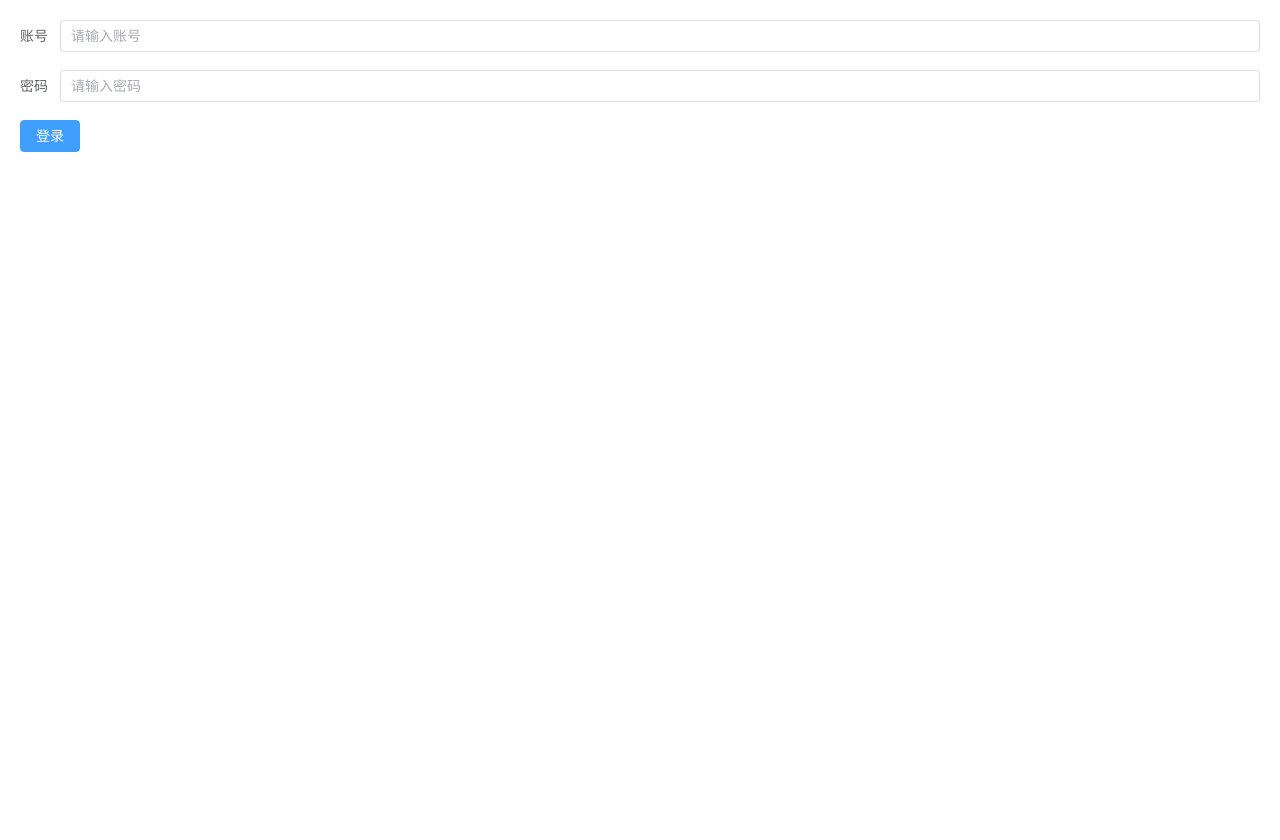
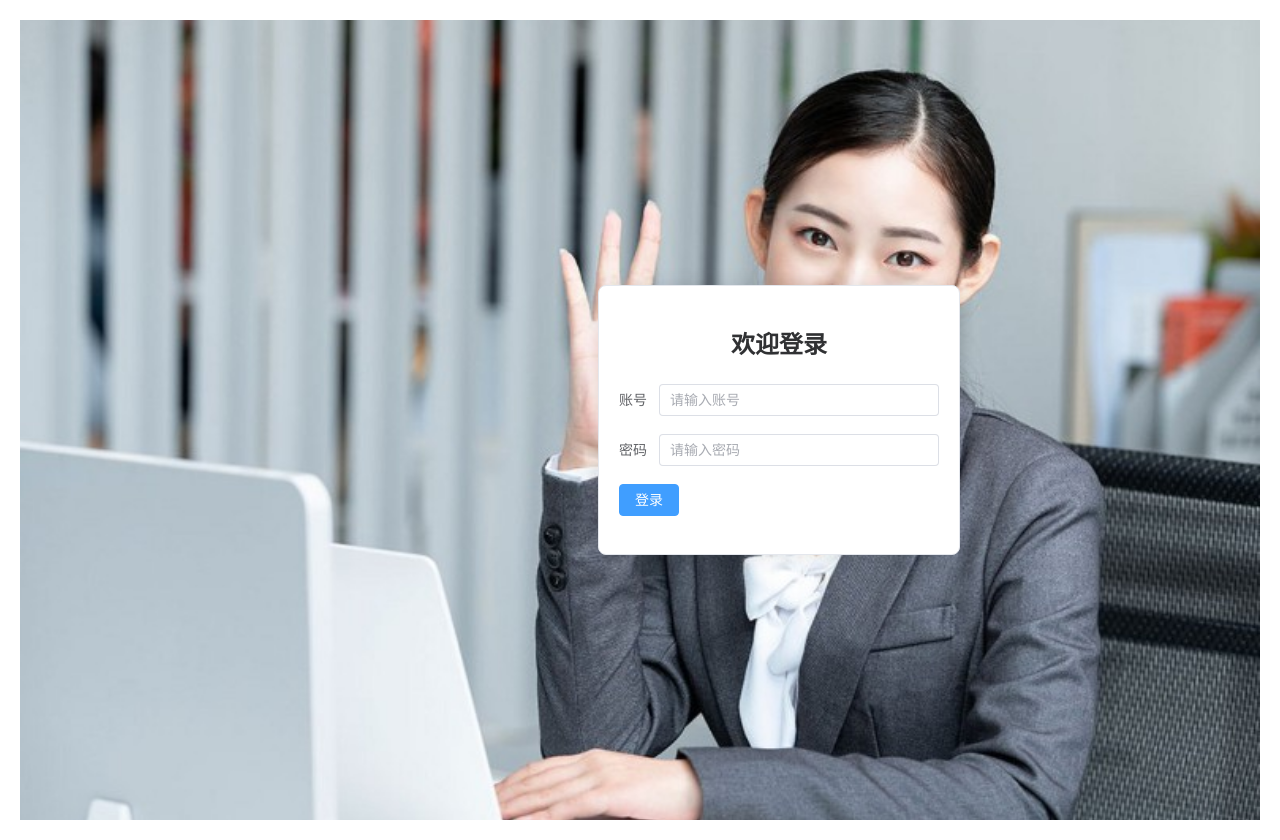
Before and after one commit to songdx1992/lmykfrontend, a Vue app: page /login in a window 1280 px wide. Before the commit the page ends 800 px from the top, so only its background shows below. Built offline with nearby package versions, Linux system fonts and the light colour scheme.

Commit message:
修改样式

```diff
--- a/src/components/CalculationForm.vue
+++ b/src/components/CalculationForm.vue
@@ -44,61 +44,61 @@
 
       <!-- 输入项不强制对齐，换行展开 -->
       <el-row :gutter="20">
-        <el-col :span="5">
+        <el-col :span="6">
           <el-form-item label="数量">
             <el-input-number v-model="item.quantity" :min="1" />
           </el-form-item>
         </el-col>
 
-        <el-col :span="5">
+        <el-col :span="6">
           <el-form-item label="含税单价">
             <el-input-number v-model="item.unit_price" :min="0" :step="0.01" />
           </el-form-item>
         </el-col>
 
-        <el-col :span="5">
+        <el-col :span="6">
           <el-form-item label="退款率(小数)">
             <el-input-number v-model="item.refund_rate" :min="0" :max="1" :step="0.01" />
           </el-form-item>
         </el-col>
 
-        <el-col :span="5">
+        <el-col :span="6">
           <el-form-item label="寄样费费率(小数)">
             <el-input-number v-model="item.sample_fee_rate" :min="0" :max="1" :step="0.001" />
           </el-form-item>
         </el-col>
 
-        <el-col :span="5">
+        <el-col :span="6">
           <el-form-item label="达人佣金率(小数)">
             <el-input-number v-model="item.influencer_rate" :min="0" :max="1" :step="0.01" />
           </el-form-item>
         </el-col>
 
-        <el-col :span="5">
+        <el-col :span="6">
           <el-form-item label="坑位费率保GMV(小数)">
             <el-input-number v-model="item.slot_fee_rate" :min="0" :max="1" :step="0.01" />
           </el-form-item>
         </el-col>
 
-        <el-col :span="5">
+        <el-col :span="6">
           <el-form-item label="广告支出(元)">
             <el-input-number v-model="item.ad_spend_amount" :min="0" :step="1" />
           </el-form-item>
         </el-col>
 
-        <el-col :span="5">
-          <el-form-item label="坑位费不保GMV固定(元)">
+        <el-col :span="6">
+          <el-form-item label="坑位费不保GMV(元)">
             <el-input-number v-model="item.slot_fee_amount" :min="0" :step="1" />
           </el-form-item>
         </el-col>
 
-        <el-col :span="5">
+        <el-col :span="6">
           <el-form-item label="达人佣金税率(小数)">
             <el-input-number v-model="item.influencer_tax_rate" :min="0" :max="1" :step="0.01" />
           </el-form-item>
         </el-col>
 
-        <el-col :span="4">
+        <el-col :span="6">
           <el-form-item label="坑位税率(小数)">
             <el-input-number v-model="item.slot_fee_tax_rate" :min="0" :max="1" :step="0.01" />
           </el-form-item>
--- a/src/components/LoginForm.vue
+++ b/src/components/LoginForm.vue
@@ -1,4 +1,8 @@
 <template>
+  <div class="login-container">
+
+    <el-card class="login-card">
+       <h2 class="title">欢迎登录</h2>
       <el-form @submit.native.prevent="handleLogin">
         <el-form-item label="账号">
           <el-input v-model="username" placeholder="请输入账号" />
@@ -10,6 +14,9 @@
           <el-button type="primary" @click="handleLogin">登录</el-button>
         </el-form-item>
       </el-form>
+       <div class="bg-image"></div>
+    </el-card>
+</div>
 </template>
 
 <script>
@@ -44,3 +51,39 @@ export default {
   }
 };
 </script>
+<style scoped>
+.login-container {
+  position: relative;
+  display: flex;
+  justify-content: flex-end;
+  align-items: center;
+  height: 100vh;
+  background-image: url('/images/login-background.jpg');
+  background-size: cover;
+  background-position: center;
+}
+
+.login-card {
+  width: 360px;
+  margin-right: 300px;
+  background: white;
+  box-shadow: 0 0 20px rgba(0, 0, 0, 0.1);
+  border-radius: 8px;
+}
+
+.title {
+  text-align: center;
+  margin-bottom: 24px;
+}
+
+.bg-image {
+  position: absolute;
+  top: 0;
+  left: 0;
+  width: 100%;
+  height: 100%;
+
+  z-index: -1; /* 确保背景在最底层 */
+}
+
+</style>
--- a/src/views/Dashboard.vue
+++ b/src/views/Dashboard.vue
@@ -85,30 +85,30 @@ export default {
     };
   },
   created() {
-  //   // 检查是否已有 localStorage 登录信息
-  //   const savedUsername = localStorage.getItem('username');
-  //   const savedRole = localStorage.getItem('role');
-  //  if (!savedUsername || !savedRole) {
-  //     this.$router.push('/login');}
-  //     else {
-  //     this.loggedIn = true;
-  //     this.currentUser.username = savedUsername;
-  //     this.currentUser.role = savedRole;
-  //   }
+    // 检查是否已有 localStorage 登录信息
+    const savedUsername = localStorage.getItem('username');
+    const savedRole = localStorage.getItem('role');
+   if (!savedUsername || !savedRole) {
+      this.$router.push('/login');}
+      else {
+      this.loggedIn = true;
+      this.currentUser.username = savedUsername;
+      this.currentUser.role = savedRole;
+    }
 
     // 应用创建时，拉取产品列表
     this.fetchProductList();
 
-    fetch('/fixed_costs')
-      .then(r => r.json())
-      .then(data => {
-        this.fixedCosts = data;
-        console.log('返回数据结构:', data); // ⬅️ 打印完整返回体
-      })
+    // fetch('/fixed_costs')
+    //   .then(r => r.json())
+    //   .then(data => {
+    //     this.fixedCosts = data;
+    //     console.log('返回数据结构:', data); // ⬅️ 打印完整返回体
+    //   })
 
-      .catch(() => {
-        this.$message.error('无法加载固定费用数据');
-      });
+    //   .catch(() => {
+    //     this.$message.error('无法加载固定费用数据');
+    //   });
 
   },
   methods: {
--- a/vite.config.js
+++ b/vite.config.js
@@ -8,32 +8,32 @@ export default defineConfig({
     port: 3000,
     proxy: {
       '/products': {
-        target: 'http://192.168.1.2:8009',
+        target: 'http://192.168.1.53:8009',
         changeOrigin: true
 
       },
       '/fixed_costs': {
-        target: 'http://192.168.1.2:8009',
+        target: 'http://192.168.1.53:8009',
         changeOrigin: true
 
       },
       '/calculate': {
-        target: 'http://192.168.1.2:8009',
+        target: 'http://192.168.1.53:8009',
         changeOrigin: true
 
       },
       '/save_fixed_costs': {
-        target: 'http://192.168.1.2:8009',
+        target: 'http://192.168.1.53:8009',
         changeOrigin: true
 
       },
       '/add_product': {
-        target: 'http://192.168.1.2:8009',
+        target: 'http://192.168.1.53:8009',
         changeOrigin: true
 
       },
       '/all_products': {
-        target: 'http://192.168.1.2:8009',
+        target: 'http://192.168.1.53:8009',
         changeOrigin: true
 
       }
```
Also changed, not shown: public/images/login-background.jpg (added). Lines whose indentation alone changed are shown as unchanged.
